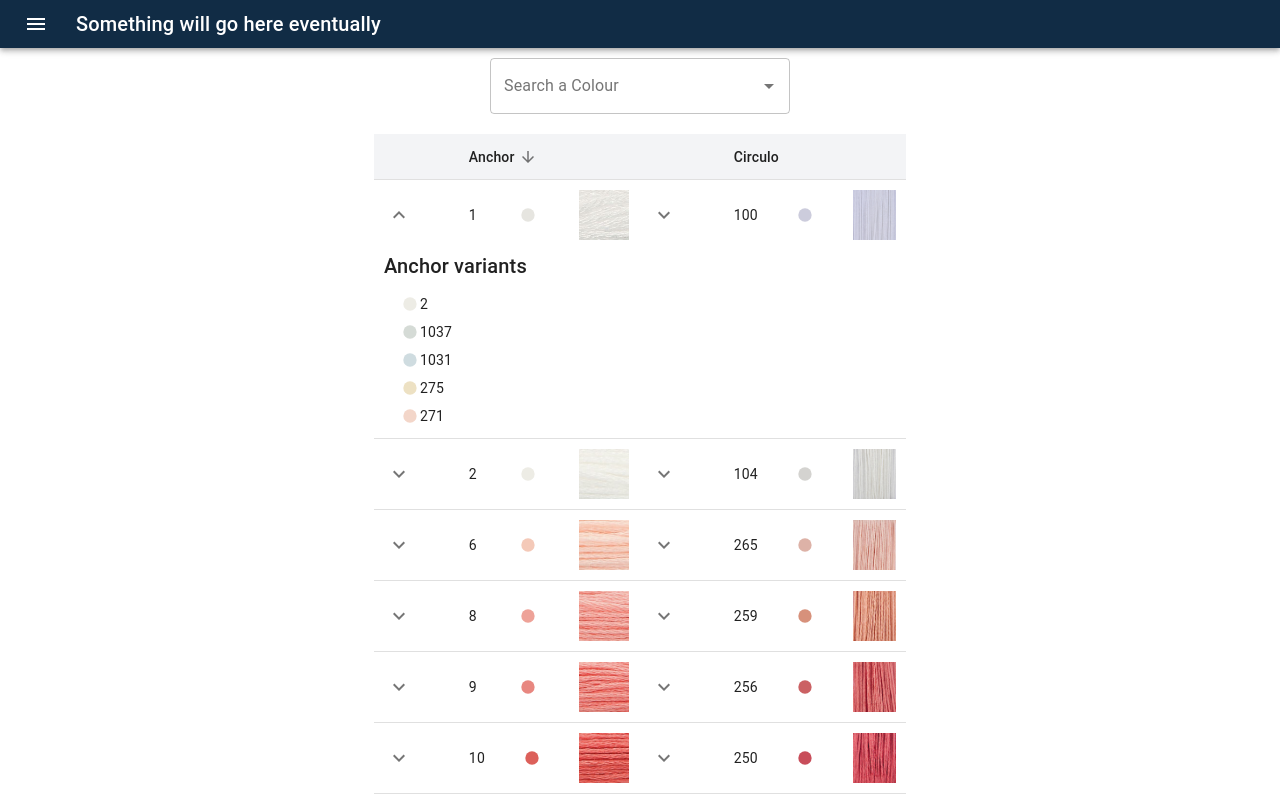
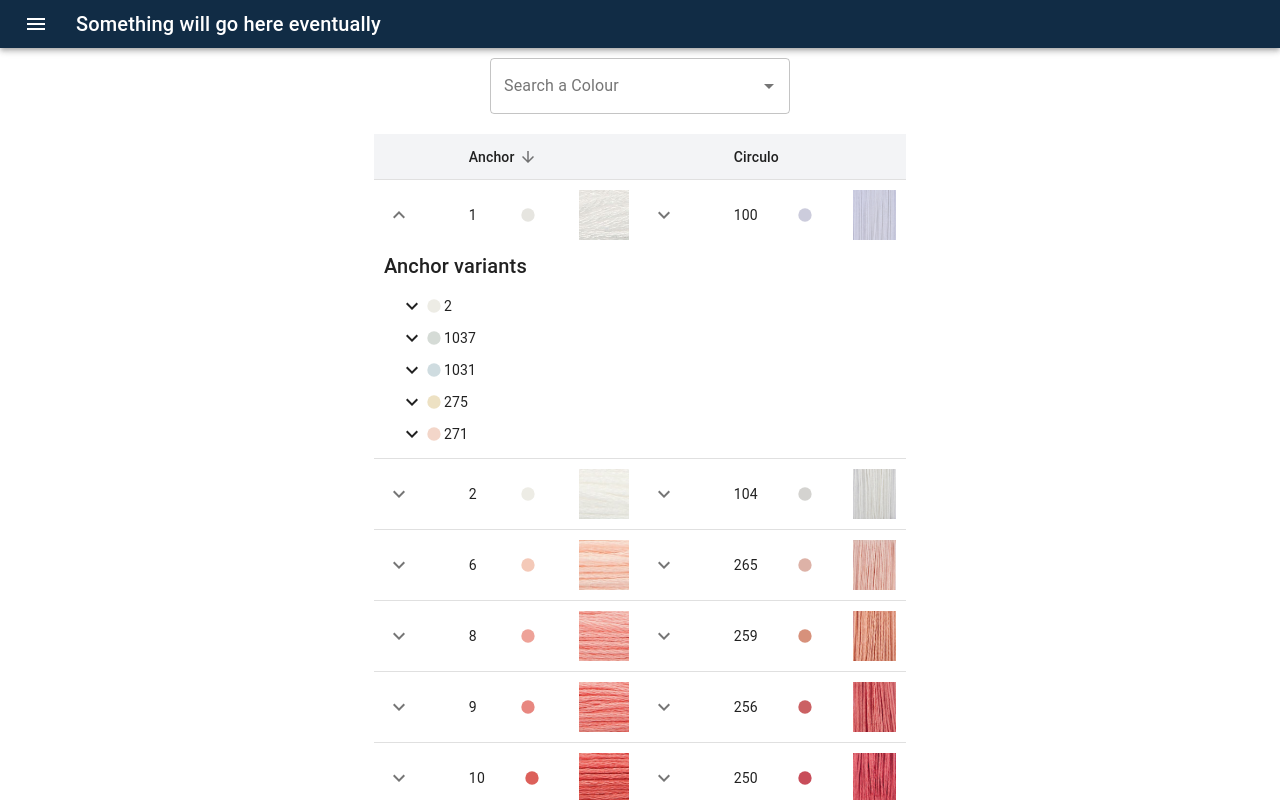
Before and after one commit to talitahalboth/bordados-codados, a React (Create React App) app: page / in a window 1280 px wide. Both pictures are taken after a click on the button 399 px from the left and 215 px from the top of the page. Shown: the top 800 px of the page. Built offline with nearby package versions, Linux system fonts and the light colour scheme.

Commit message:
added list of counterpart colours

```diff
--- a/src/Components/CirculoToDmc.tsx
+++ b/src/Components/CirculoToDmc.tsx
@@ -21,6 +21,7 @@
   const mapDmc = dmcImages()
   const mapCirculo = circuloImages()
 
+
   return (
     <ColoursListWithSearch
       sortedElementList={sorted}
--- a/src/Components/SideBySideList/ColoursAlike.tsx
+++ b/src/Components/SideBySideList/ColoursAlike.tsx
@@ -1,37 +1,22 @@
-import { createStyles, List, ListItem, Tooltip, Typography, withStyles } from "@material-ui/core"
-import { FiberManualRecord } from "@material-ui/icons";
+import { List, Typography } from "@material-ui/core"
 import { colourDistance, hexToRgb } from "../../utils/colourUtils"
 import { threadsToHex } from "../../__fixtures__/threadsToHex"
-import { ColourList } from "../styles";
-// import { ColourList } from "../styles";
+import ColoursAlikeComponent from "./ColoursAlikeComponent";
 
 interface Props {
     elementLabel: string
+    counterpartLabel: string
     open: boolean
     colourName: string
     elementImagesList: Map<string, string>
 
+    elementAToBMap: Map<string, string[]>
+
+
 }
 
-const TextOnlyTooltip = withStyles({
-    tooltip: {
-        color: "black",
-        backgroundColor: "transparent"
-    }
-})(Tooltip);
 
-const StyledListItem = withStyles(() =>
-    createStyles({
-        root: {
-            // backgroundColor: ColourList.colorPrimaryDark,
-            "&:hover": {
-                backgroundColor: `${ColourList.colorPrimaryLightLight} !important`
-            },
-        },
-    }),
-)(ListItem);
-
-const getActualColourCode = (originalColourCode: string): string => {
+export const getActualColourCode = (originalColourCode: string): string => {
     const colourCode = Number.parseInt(originalColourCode)
 
     if (isNaN(colourCode)) return originalColourCode.toLowerCase()
@@ -39,20 +24,26 @@
 
 }
 
-const getActualColourName = (name: string) => {
+export const getActualColourName = (name: string) => {
     const nameParts = name.split('-')
     const threadSystem = nameParts[0]
     return `${threadSystem}-${getActualColourCode(nameParts[1])}`
 }
 
-const ColoursAlike = ({ elementLabel, colourName, elementImagesList }: Props) => {
+export interface NameAndCode {
+    colourName: string;
+    hexCode: string;
+}
+
+const ColoursAlike = ({ elementLabel, colourName, elementImagesList, elementAToBMap, counterpartLabel }: Props) => {
+    console.log(elementAToBMap)
 
     const HexColour = threadsToHex.find(
         (element) =>
             getActualColourName(element.colourName) ===
             `${elementLabel.toLowerCase()}-${colourName.toLowerCase()}`
     )?.hexCode
-    const closeToAColours = HexColour ? threadsToHex.filter(
+    const closeToAColours: NameAndCode[] = HexColour ? threadsToHex.filter(
         (element) =>
             HexColour !== element.hexCode &&
             element.colourName.includes(elementLabel.toLowerCase())
@@ -62,53 +53,25 @@
             ? -1 : 1).slice(0, 5) : []
 
 
+
     return (
         <div>
-            <Typography style={{
-                // color: ColourList.colorPrimaryLightLight,
-            }} variant="h6">
+            <Typography variant="h6">
                 {`${elementLabel} variants`}
             </Typography>
             <List dense>
                 {
                     closeToAColours.map((hex, index) => {
                         return (
-                            <TextOnlyTooltip
-                                enterTouchDelay={100}
-                                leaveTouchDelay={500}
-                                key={`coloursAlike-${index.toString()}`}
-                                style={{ backgroundColor: "none" }}
-                                title={
-                                    <>
-                                        {elementImagesList.get(getActualColourCode(hex.colourName.split('-')[1])) && (
-                                            <img
-                                                id={`${elementLabel}-${colourName}`}
-                                                style={{ maxHeight: '50px', maxWidth: '50px' }}
-                                                alt="threadPicture"
-                                                src={elementImagesList.get(getActualColourCode(hex.colourName.split('-')[1]))}
-                                            />)}
-                                    </>
-                                }>
-                                <StyledListItem button>
-                                    <div
-                                        style={{
-                                            display: "flex",
-                                            alignItems: "center",
-                                            // color: ColourList.colorPrimaryLightLight,
-                                        }}
-                                    >
-                                        <FiberManualRecord
-                                            fontSize="small"
-                                            style={{
-                                                color: hex.hexCode ?? 'none'
-                                            }}
-                                        />
-                                        {getActualColourCode(hex.colourName.split('-')[1])}
-
-                                    </div>
-
-                                </StyledListItem>
-                            </TextOnlyTooltip>
+                            <ColoursAlikeComponent
+                                counterpartLabel={counterpartLabel}
+                                index={index}
+                                hex={hex}
+                                elementLabel={elementLabel}
+                                colourName={colourName}
+                                elementImagesList={elementImagesList}
+                                elementAToBMap={elementAToBMap}
+                            />
                         )
                     })
                 }
--- a/src/Components/SideBySideList/RowWithCater.tsx
+++ b/src/Components/SideBySideList/RowWithCater.tsx
@@ -57,6 +57,9 @@
 
     elementAImages: Map<string, string>
     elementBImages: Map<string, string>
+
+    elementAToBMap: Map<string, string[]>
+    elementBToAMap: Map<string, string[]>
 }
 
 const RowWithCaret = ({
@@ -68,6 +71,8 @@
     elementBColourListMap,
     elementBLabel,
     elementBImages,
+    elementAToBMap,
+    elementBToAMap
 }: Props) => {
 
     const [openLeft, setOpenLeft] = useState(false)
@@ -122,7 +127,9 @@
                             elementImagesList={elementAImages}
                             open={openLeft}
                             elementLabel={elementALabel}
+                            counterpartLabel={elementBLabel}
                             colourName={entry.elementA}
+                            elementAToBMap={elementAToBMap}
                         />
                     </Collapse>
                     {openLeft && openRight && (<Divider />)}
@@ -132,7 +139,9 @@
                             elementImagesList={elementBImages}
                             open={openRight}
                             elementLabel={elementBLabel}
+                            counterpartLabel={elementALabel}
                             colourName={entry.elementB}
+                            elementAToBMap={elementBToAMap}
                         />
 
                     </Collapse>
--- a/src/components/ColoursListWithSearch.tsx
+++ b/src/components/ColoursListWithSearch.tsx
@@ -152,11 +152,28 @@
     const elementASearchList = new Set<string>()
     const elementBSearchList = new Set<string>()
 
+    const elementAToBMap = new Map<string, string[]>()
+    const elementBToAMap = new Map<string, string[]>()
 
     sortedElementList.forEach((element) => {
         elementASearchList.add(element.elementA)
         elementBSearchList.add(element.elementB)
+        const listA = elementAToBMap.get(element.elementA)
+        if (!listA)
+            elementAToBMap.set(element.elementA, [element.elementB])
+        else {
+            elementAToBMap.set(element.elementA, [...listA, element.elementB])
+        }
+
+        const listB = elementBToAMap.get(element.elementB)
+        if (!listB)
+            elementBToAMap.set(element.elementB, [element.elementA])
+        else {
+            elementBToAMap.set(element.elementB, [...listB, element.elementA])
+        }
+
     })
+
 
     const options: LabelAndColour[] = []
 
@@ -216,6 +233,8 @@
             </div>
 
             <SideBySideList
+                elementAToBMap={elementAToBMap}
+                elementBToAMap={elementBToAMap}
                 sortedElementList={filteredColoursList}
                 elementAColourListMap={elementAColourListMap}
                 elementBColourListMap={elementBColourListMap}
--- /dev/null
+++ b/src/components/SideBySideList/ColoursAlikeComponent.tsx
@@ -0,0 +1,113 @@
+import { Collapse, createStyles, ListItem, Tooltip, withStyles } from "@material-ui/core"
+import { FiberManualRecord } from "@material-ui/icons"
+import { ColourList } from "../styles"
+import { getActualColourCode, NameAndCode } from "./ColoursAlike"
+
+import KeyboardArrowDownIcon from '@material-ui/icons/KeyboardArrowDown'
+import KeyboardArrowUpIcon from '@material-ui/icons/KeyboardArrowUp'
+import { useState } from "react"
+
+interface Props {
+    index: number,
+    hex: NameAndCode
+    elementLabel: string
+    counterpartLabel: string
+    colourName: string
+    elementImagesList: Map<string, string>
+
+    elementAToBMap: Map<string, string[]>
+}
+
+
+const TextOnlyTooltip = withStyles({
+    tooltip: {
+        color: "black",
+        backgroundColor: "transparent"
+    }
+})(Tooltip)
+
+
+const StyledListItem = withStyles(() =>
+    createStyles({
+        root: {
+            // backgroundColor: ColourList.colorPrimaryDark,
+            "&:hover": {
+                backgroundColor: `${ColourList.colorPrimaryLightLight} !important`
+            },
+        },
+    }),
+)(ListItem)
+
+const ColoursAlikeComponent = ({
+    index,
+    hex,
+    elementLabel,
+    colourName,
+    elementImagesList,
+    elementAToBMap,
+    counterpartLabel
+}: Props) => {
+
+
+    const [open, setOpen] = useState(false)
+
+    const counterParts = elementAToBMap.get(getActualColourCode(hex.colourName.split('-')[1]))
+
+    return (
+        <div>
+
+            <TextOnlyTooltip
+                enterTouchDelay={100}
+                leaveTouchDelay={500}
+                key={`coloursAlike-${index.toString()}`}
+                style={{ backgroundColor: "none" }}
+                title={
+                    <>
+                        {elementImagesList.get(getActualColourCode(hex.colourName.split('-')[1])) && (
+                            <img
+                                id={`${elementLabel}-${colourName}`}
+                                style={{ maxHeight: '50px', maxWidth: '50px' }}
+                                alt="threadPicture"
+                                src={elementImagesList.get(getActualColourCode(hex.colourName.split('-')[1]))}
+                            />)}
+                    </>
+                }>
+                <StyledListItem button onClick={() => setOpen(!open)}>
+                    <div
+                        style={{
+                            display: "flex",
+                            alignItems: "center",
+                        }}
+                    >
+                        {open ? <KeyboardArrowUpIcon /> : <KeyboardArrowDownIcon />}
+                        <FiberManualRecord
+                            fontSize="small"
+                            style={{
+                                color: hex.hexCode ?? 'none'
+                            }}
+                        />
+                        {getActualColourCode(hex.colourName.split('-')[1])}
+
+                    </div>
+
+                </StyledListItem>
+            </TextOnlyTooltip>
+            <Collapse in={open} timeout="auto" unmountOnExit>
+                <div style={{ display: 'flex', flexDirection: 'column', paddingLeft: '40px' }}>
+                    {counterParts && counterParts.map((colour, index) => {
+                        return (
+                            <div>
+                                <StyledListItem button key={index}>
+                                    <span>{counterpartLabel} {colour}</span>
+                                </StyledListItem>
+                            </div>
+                        )
+                    })}
+
+                </div>
+            </Collapse>
+        </div>
+    )
+}
+
+export default ColoursAlikeComponent
```
Also changed, not shown: src/Components/SideBySideList/index.tsx (+8 -0 lines).
